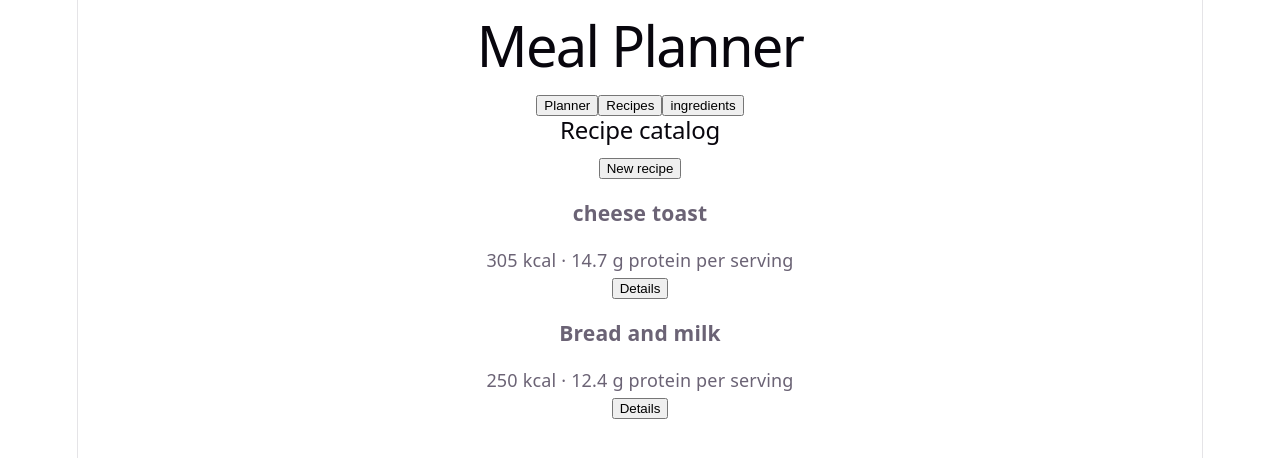
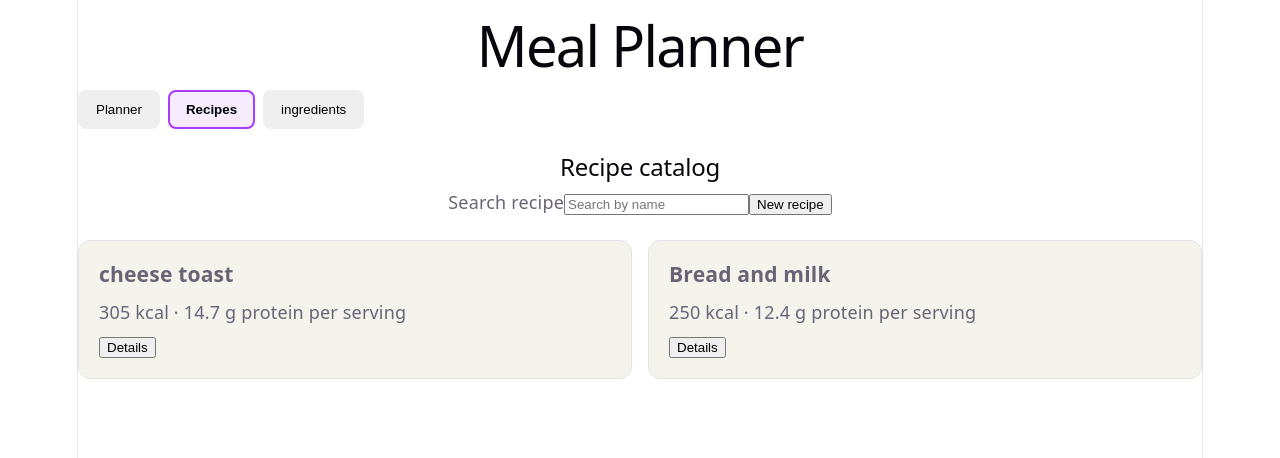
Before and after one commit to kevanoovitch/MealPlanner, a React (Vite) app in the folder src/MealPlanner-web/: page / in a window 1280 px wide. Both pictures are taken after a click on the button "Recipes". Shown: the top 458 px of the page. Built offline with nearby package versions, Linux system fonts and the light colour scheme.

Commit message:
Add catalog features, exporting and readme
- Refined differet views
- Added exporting mealplan to json

```diff
--- a/src/MealPlanner-web/src/App.css
+++ b/src/MealPlanner-web/src/App.css
@@ -275,3 +275,99 @@ dialog::backdrop {
   display: flex;
   gap: 8px;
 }
+
+/* recipe catalog */
+
+.recipe-catalog {
+  display: grid;
+  grid-template-columns: repeat(auto-fit, minmax(min(100%, 240px), 1fr));
+  gap: 16px;
+  margin-top: 24px;
+
+
+}
+
+.recipe-catalog>article {
+  display: flex;
+  flex-direction: column;
+  gap: 12px;
+  padding: 20px;
+  background: var(--code-bg);
+  border: 1px solid var(--border);
+  border-radius: 12px;
+  text-align: left;
+}
+
+.recipe-catalog h3,
+.recipe-catalog p {
+  margin: 0;
+}
+
+.recipe-catalog h3 {
+  overflow-wrap: anywhere;
+}
+
+.recipe-catalog>article>button {
+  align-self: flex-start;
+  margin-top: auto;
+}
+
+/* Nav bars */
+
+.main-nav {
+  display: flex;
+  flex-wrap: wrap;
+  gap: 8px;
+  margin-bottom: 24px;
+}
+
+.main-nav button {
+  padding: 10px 16px;
+  border: 2px solid transparent;
+  border-radius: 8px;
+}
+
+.main-nav button[aria-current='page'] {
+  border-color: var(--accent);
+  background: var(--accent-bg);
+  font-weight: 700;
+}
+
+/* Ingredient catalog */
+
+.ingredient-table-container {
+  overflow: auto;
+  margin-top: 24px;
+}
+
+.ingredient-table {
+  width: 100%;
+  border-collapse: collapse;
+  text-align: left;
+}
+
+.ingredient-table {
+  width: 100%;
+  border-collapse: collapse;
+  text-align: left;
+}
+
+.ingredient-table caption {
+  padding-bottom: 12px;
+  text-align: left;
+}
+
+.ingredient-table th,
+.ingredient-table td {
+  padding: 12px 16px;
+  border-bottom: 1px solid var(--border);
+}
+
+.ingredient-table thead {
+  background: var(--code-bg);
+}
+
+.ingredient-table td {
+  text-align: right;
+  font-variant-numeric: tabular-nums;
+}
--- a/src/MealPlanner-web/src/App.tsx
+++ b/src/MealPlanner-web/src/App.tsx
@@ -156,6 +156,9 @@ function App() {
     'planner' | 'recipes' | 'ingredients'
   >('planner')
 
+  const [recipeSearch, setRecipeSearch] = useState('')
+
+  const [ingredientSearch, setIngredientSearch] = useState('')
 
   const [ingredients, setIngredients] =
     useState<Ingredient[]>(() => {
@@ -496,6 +499,27 @@ function App() {
     )
   }
 
+  // ### Export meal plan as JSON ###
+
+  function exportMealPlan() {
+    const plan = {
+      version: 1,
+      dailyTargets,
+      meals,
+    }
+
+    const json = JSON.stringify(plan, null, 2)
+    const file = new Blob([json], { type: 'application/json' })
+    const url = URL.createObjectURL(file)
+
+    const link = document.createElement('a')
+    link.href = url
+    link.download = 'meal-plan.json'
+    document.body.appendChild(link)
+    link.click()
+    link.remove()
+  }
+
   // ### Totals overhead bar ###
 
   const mealColors: Record<string, string> = {
@@ -582,20 +606,44 @@ function App() {
     setRecipeFromOpen(false)
   }
 
+
+  const filteredRecipes = recipes.filter((recipie) =>
+    recipie.name.toLowerCase().includes(recipeSearch.trim().toLowerCase()),
+  )
+
+  const filteredIngredients = ingredients.filter((ingredient) =>
+
+    ingredient.name.toLocaleLowerCase().includes(
+      ingredientSearch.trim().toLowerCase(),
+    ),
+  )
+
+
   // ### App() return ###
 
   return (
     <main>
       <h1>Meal Planner</h1>
 
-      <nav aria-label="Main navigation">
-        <button type="button" onClick={() => setActiveView('planner')}>
+      <nav aria-label="Main navigation" className="main-nav">
+        <button
+          type="button"
+
+          aria-current={activeView === 'planner' ? 'page' : undefined}
+          onClick={() => setActiveView('planner')}>
           Planner
         </button>
-        <button type="button" onClick={() => setActiveView('recipes')}>
+        <button
+          type="button"
+          aria-current={activeView === 'recipes' ? 'page' : undefined}
+          onClick={() => setActiveView('recipes')}>
+
           Recipes
         </button>
-        <button type="button" onClick={() => setActiveView('ingredients')}>
+        <button
+          type="button"
+          aria-current={activeView === 'ingredients' ? 'page' : undefined}
+          onClick={() => setActiveView('ingredients')}>
           ingredients
         </button>
       </nav>
@@ -661,6 +709,11 @@ function App() {
                 />
               </label>
               <button type="submit">Save targets</button>
+
+              <button type="button" onClick={exportMealPlan}>
+                Export plan
+              </button>
+
 
             </form>
           )}
@@ -752,12 +805,25 @@ function App() {
               </MealColumn>
             ))}
           </div>
+
+
+
+
         </>
       )}
 
       {activeView === 'recipes' && (
         <section>
           <h2>Recipe catalog</h2>
+          <label>
+            Search recipe
+            <input
+              type="search"
+              value={recipeSearch}
+              onChange={(event) => setRecipeSearch(event.target.value)}
+              placeholder="Search by name"
+            />
+          </label>
           {recipeFormOpen ? (
             <RecipeFrom
               ingredients={ingredients}
@@ -772,7 +838,7 @@ function App() {
           )}
 
           <div className="recipe-catalog">
-            {recipes.map((recipe) => (
+            {filteredRecipes.map((recipe) => (
               <article key={recipe.id}>
                 <h3>{recipe.name}</h3>
                 <p>
@@ -789,6 +855,7 @@ function App() {
             ))}
 
           </div>
+          {filteredRecipes.length === 0 && <p>No matching recipes.</p>}
 
         </section>
       )}
@@ -853,14 +920,39 @@ function App() {
           )}
 
           <h2>Ingredient catalog</h2>
-          <ul>
-            {ingredients.map((ingredient) => (
-              <li key={ingredient.id}>
-                {ingredient.name} - {ingredient.kcalPer100g} kcal,
-                {' '}{ingredient.proteinPer100g} g protein per 100 g
-              </li>
-            ))}
-          </ul>
+
+          <label>
+            Search Ingredients
+            <input
+              type="search"
+              value={ingredientSearch}
+              onChange={(event) => setIngredientSearch(event.target.value)}
+              placeholder="Search by product name"
+            />
+          </label>
+
+          <div className="ingredient-table-container">
+            <table className="ingredient-table">
+              <caption>Nutrition per 100 g</caption>
+              <thead>
+                <tr>
+                  <th scope="col">Ingredient</th>
+                  <th scope="col">Calories (kcal)</th>
+                  <th scope="<col>">Proteing (g)</th>
+                </tr>
+              </thead>
+              <tbody>
+                {filteredIngredients.map((ingredient) => (
+                  <tr key={ingredient.id}>
+                    <th scope="row">{ingredient.name}</th>
+                    <td>{ingredient.kcalPer100g.toFixed(0)}</td>
+                    <td>{ingredient.proteinPer100g.toFixed(1)}</td>
+                  </tr>
+                ))}
+              </tbody>
+            </table>
+          </div>
+          {filteredIngredients.length === 0 && <p>No matching ingredients.</p>}
         </section>
       )}
 
```
Also changed, not shown: 1 other file (tests, documents, lock files or other folders).
